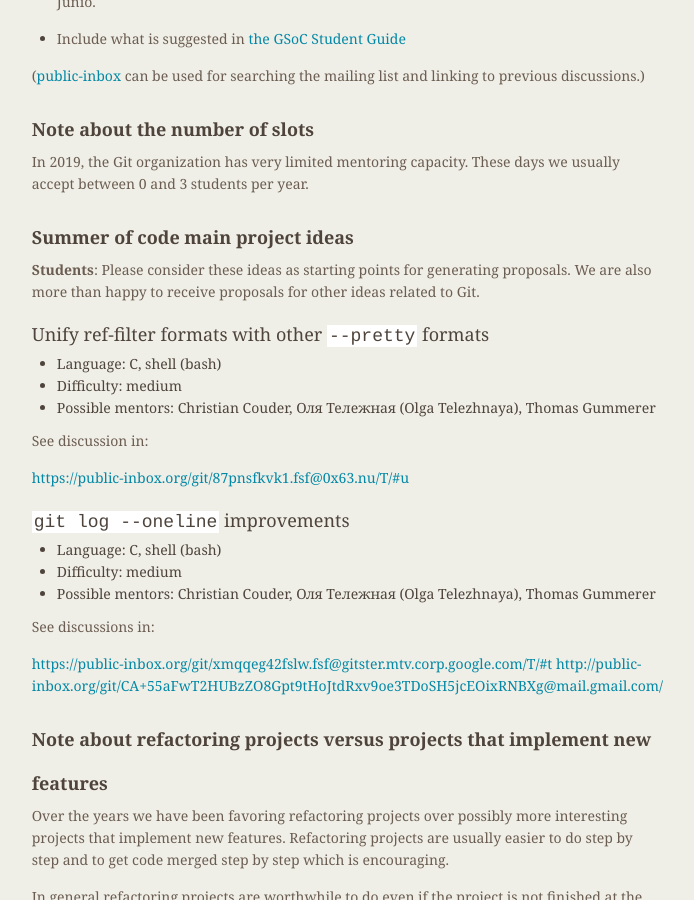
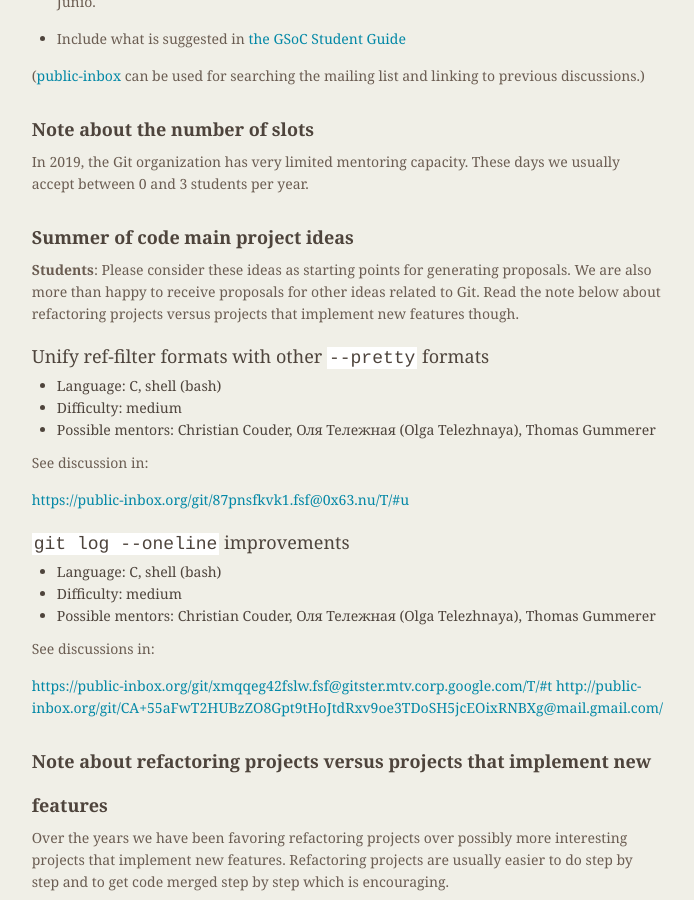
Before and after one commit to git/git.github.io, a Jekyll site: the page built from SoC-2019-Ideas.md, in a window 1280 px wide and 900 px high, scrolled down 1427 px. Shown: the whole window, without its empty margins (419-1113 px from the left). Built offline with Jekyll 4.4.1, drawn with Linux system fonts in a browser that asks for light colours.

Commit message:
SoC-2019-Ideas: improve note about project kinds

```diff
--- a/SoC-2019-Ideas.md
+++ b/SoC-2019-Ideas.md
@@ -107,7 +107,8 @@
 
 **Students**: Please consider these ideas as starting points for
 generating proposals. We are also more than happy to receive proposals
-for other ideas related to Git.
+for other ideas related to Git. Read the note below about refactoring
+projects versus projects that implement new features though.
 
 ### Unify ref-filter formats with other `--pretty` formats
 
@@ -133,9 +134,9 @@
 ## Note about refactoring projects versus projects that implement new features
 
 Over the years we have been favoring refactoring projects over
-possibly more interesting projects that implement new
-features. Refactoring projects are usually easier to do step by step
-and to get code merged step by step which is encouraging.
+possibly more interesting projects that implement new features.
+Refactoring projects are usually easier to do step by step and to get
+code merged step by step which is encouraging.
 
 In general refactoring projects are worthwhile to do even if the
 project is not finished at the end of the GSoC and even if the student
@@ -158,7 +159,7 @@
 could not result in clear decisions.
 
 Therefore we think that we should be very careful before proposing to
-a student, or accepting, a project that implements a new
-feature. People suggesting such a project should at least carefully
-consider the above potential issues and see if they can be mitigated
-before the project is submitted.
+a student, or accepting, a project that implements a new feature.
+People suggesting such a project should at least carefully consider
+the above potential issues and see if they can be mitigated before the
+project is submitted.
```
